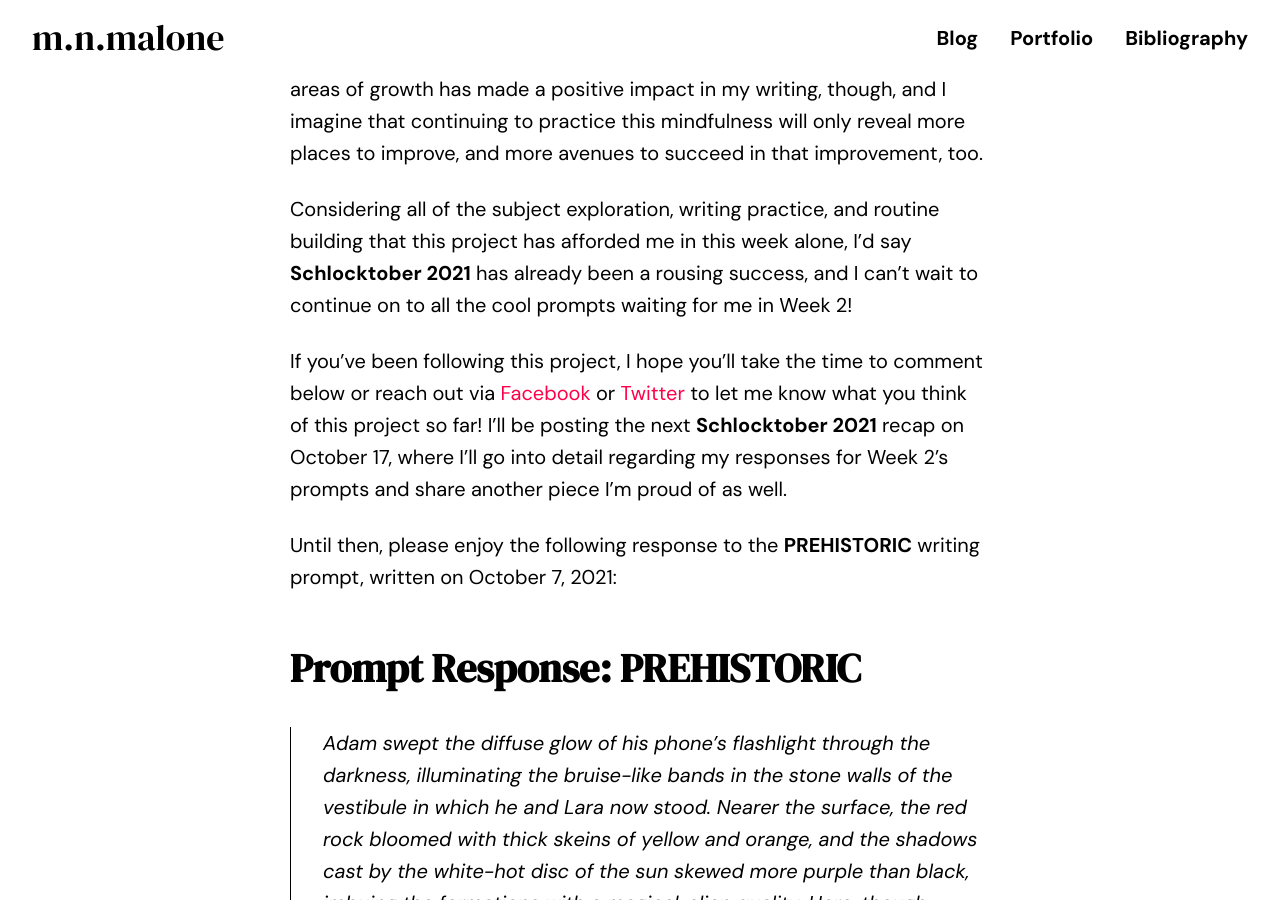
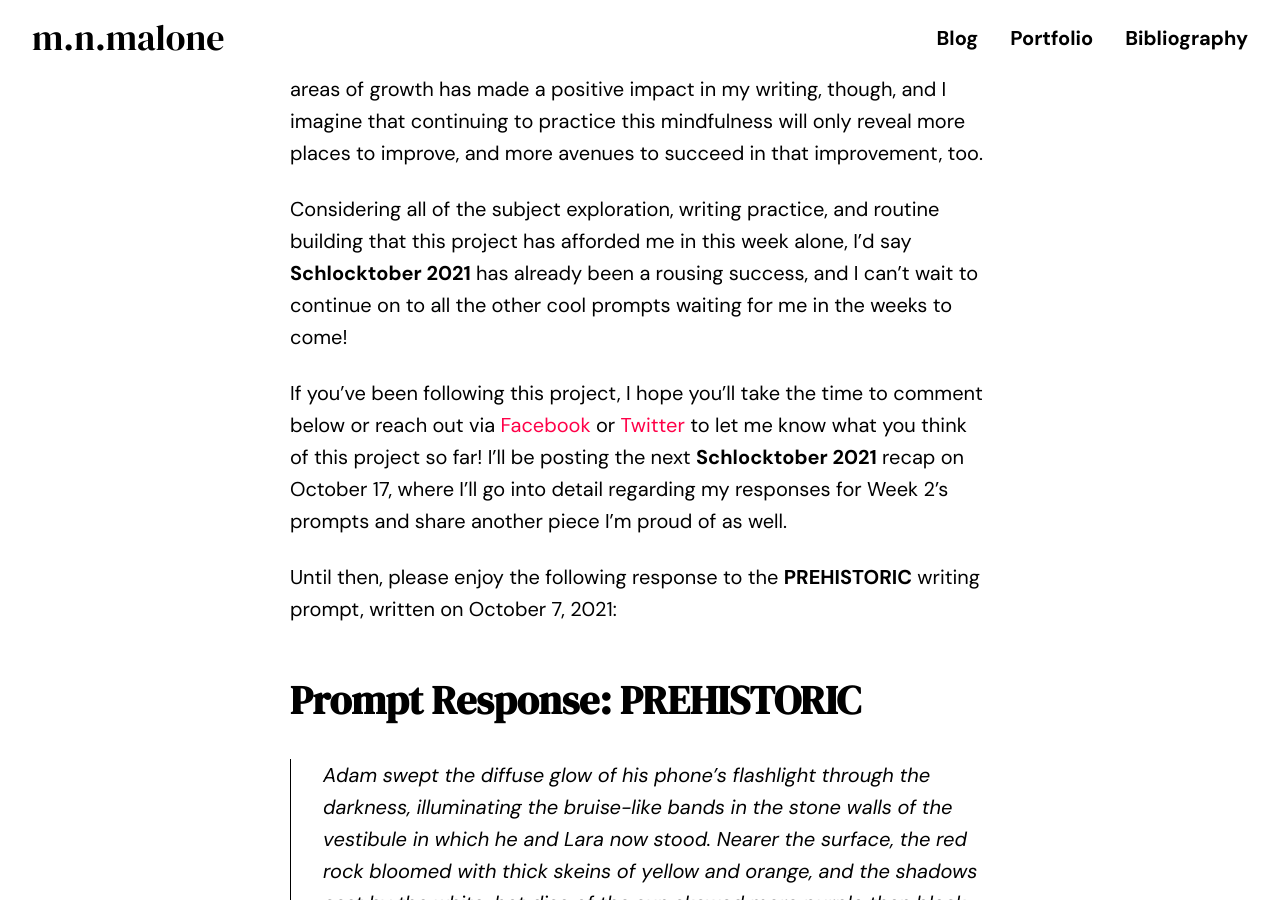
Before and after one commit to mnmalone/mnmalone2021, a Jekyll site: the page built from _posts/2021-10-10-schlocktober-week-1.md, in a window 1280 px wide and 900 px high, scrolled down 4264 px. Built offline with Jekyll 4.4.1, drawn with Linux system fonts in a browser that asks for light colours; some web fonts are replaced; comment, search, counter and statistics services are not loaded.

Commit message:
Update 2021-10-10-schlocktober-week-1.md

```diff
--- a/_posts/2021-10-10-schlocktober-week-1.md
+++ b/_posts/2021-10-10-schlocktober-week-1.md
@@ -39,7 +39,7 @@ Overall, the variation in prompts this week certainly allowed me to explore a my
 
 Through the <b>Schlocktober 2021</b> writing that I’ve done so far, I’ve already managed to learn a lot about my own writing process, such as how the hardest part of writing for me is finding the optimal starting point of a story, or how I excel at building out concrete descriptions but wrestle with staying in active voice. I can already tell that just being more aware of these areas of growth has made a positive impact in my writing, though, and I imagine that continuing to practice this mindfulness will only reveal more places to improve, and more avenues to succeed in that improvement, too.
 
-Considering all of the subject exploration, writing practice, and routine building that this project has afforded me in this week alone, I’d say <b>Schlocktober 2021</b> has already been a rousing success, and I can't wait to continue on to all the cool prompts waiting for me in Week 2!
+Considering all of the subject exploration, writing practice, and routine building that this project has afforded me in this week alone, I’d say <b>Schlocktober 2021</b> has already been a rousing success, and I can't wait to continue on to all the other cool prompts waiting for me in the weeks to come!
 
 If you’ve been following this project, I hope you’ll take the time to comment below or reach out via [Facebook](https://facebook.com/maxwell.irl) or [Twitter](https://twitter.com/maxwell_irl) to let me know what you think of this project so far! I’ll be posting the next <b>Schlocktober 2021</b> recap on October 17, where I’ll go into detail regarding my responses for Week 2’s prompts and share another piece I'm proud of as well.
 
```
